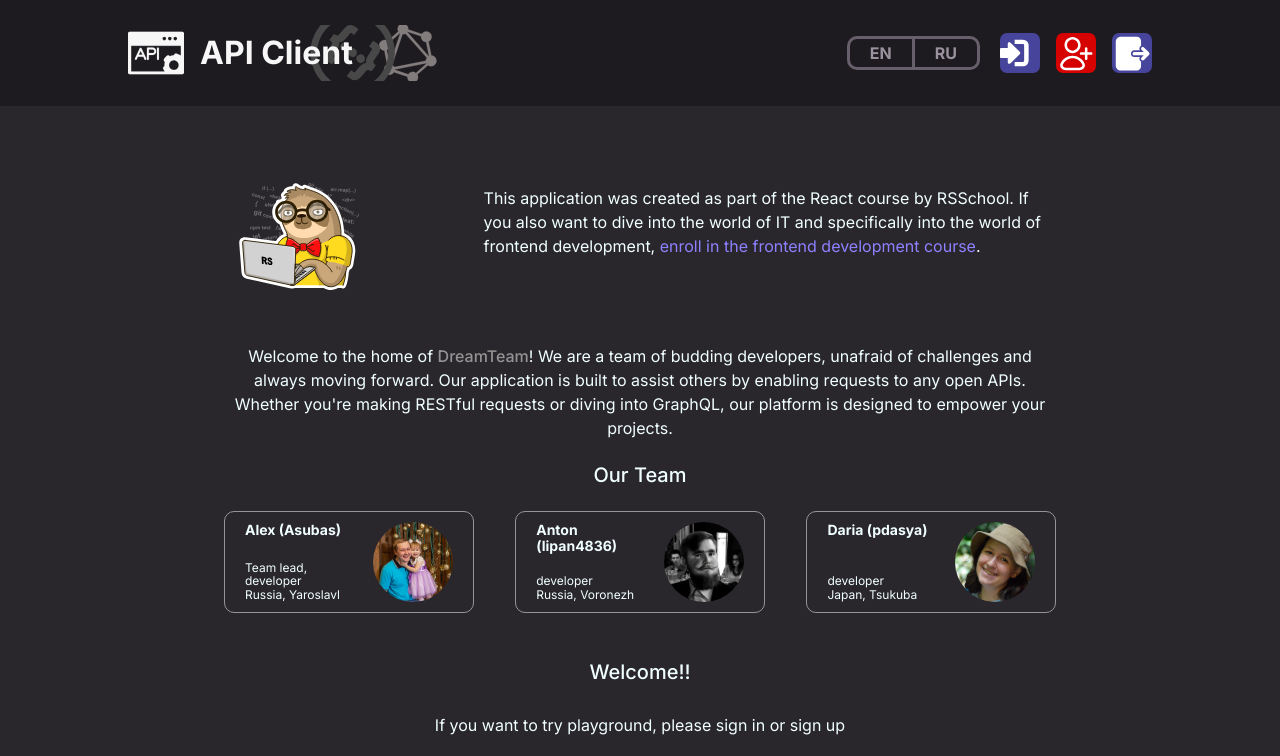
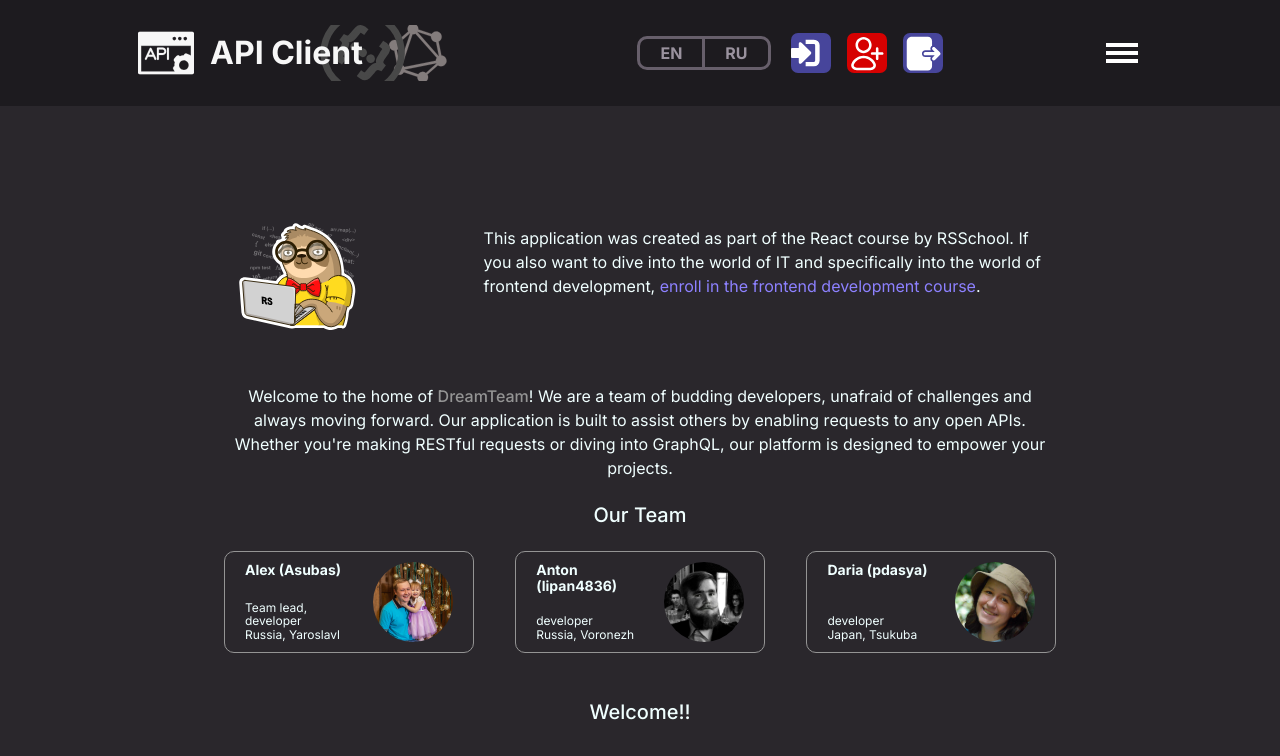
Before and after one commit to Asubas/graphiql-app, a Next.js app: page / in a window 1280 px wide. Shown: the top 756 px of the page. Built offline with nearby package versions, Linux system fonts and the light colour scheme.

Commit message:
DTR-3/feat: implement burger-menu button

```diff
--- a/src/app/page.module.scss
+++ b/src/app/page.module.scss
@@ -7,7 +7,7 @@
   padding: 6rem;
   max-width: 1024px;
   min-height: 100vh;
-  margin: 80px auto 0;
+  margin: 120px auto 0;
 
   @media (max-width: 1020px) {
     padding: 4rem;
--- a/src/components/Footer/Footer.module.scss
+++ b/src/components/Footer/Footer.module.scss
@@ -9,7 +9,7 @@
   align-items: center;
   justify-content: space-between;
   margin: 0 auto;
-  padding: 0.5rem 0;
+  padding: 10px;
 
   .links {
     display: flex;
@@ -40,7 +40,7 @@
   a .rsLogo {
     transition: all 0.5s ease-in-out;
     &:hover {
-      transform: translateX(10px) rotate(1080deg);
+      transform: translateX(-10px) rotate(1080deg);
     }
   }
 }
--- a/src/components/Header/Header.module.scss
+++ b/src/components/Header/Header.module.scss
@@ -15,6 +15,7 @@
   .headerWrap {
     max-width: 1024px;
     margin: 0 auto;
+    padding: 0 10px;
     display: flex;
     align-items: center;
     justify-content: space-between;
@@ -84,4 +85,26 @@
       }
     }
   }
+
+  .burgerIcon {
+    cursor: pointer;
+    .line {
+      fill: white;
+      transition: all 0.3s ease;
+    }
+  }
+
+  .active {
+    .top {
+      transform: translateX(36px) translateY(-5px) rotate(45deg);
+    }
+
+    .middle {
+      opacity: 0;
+    }
+
+    .bottom {
+      transform: translateX(-34px) translateY(35px) rotate(-45deg);
+    }
+  }
 }
--- a/src/components/Header/Header.tsx
+++ b/src/components/Header/Header.tsx
@@ -8,6 +8,7 @@
 
 export default function Header() {
   const [shrink, setShrink] = useState<boolean>(false);
+  const [menuOpen, setMenuOpen] = useState<boolean>(false);
 
   useEffect(() => {
     const handleScroll = () => {
@@ -24,6 +25,10 @@
 
   const handleClick = () => {
     console.log('header click');
+  };
+
+  const toggleMenu = () => {
+    setMenuOpen(!menuOpen);
   };
 
   return (
@@ -64,6 +69,30 @@
             />
           </div>
         </nav>
+        <svg
+          id="burger-icon"
+          className={`${styles.burgerIcon} ${menuOpen ? styles.active : ''}`}
+          onClick={toggleMenu}
+          viewBox="0 0 100 100"
+          width="40"
+          height="40"
+        >
+          <rect className={`${styles.line} ${styles.top}`} x="10" y="25" width="80" height="10" />
+          <rect
+            className={`${styles.line} ${styles.middle}`}
+            x="10"
+            y="45"
+            width="80"
+            height="10"
+          />
+          <rect
+            className={`${styles.line} ${styles.bottom}`}
+            x="10"
+            y="65"
+            width="80"
+            height="10"
+          />
+        </svg>
       </div>
     </header>
   );
```
